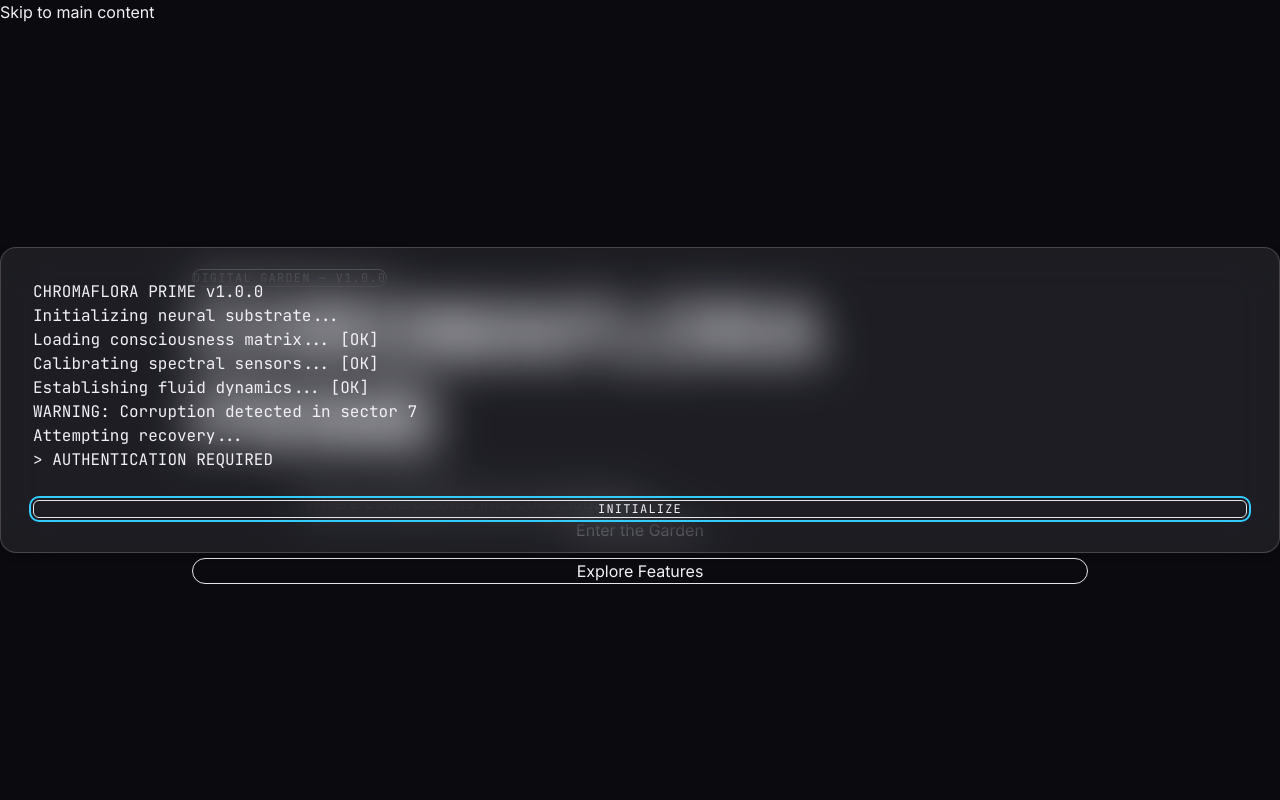
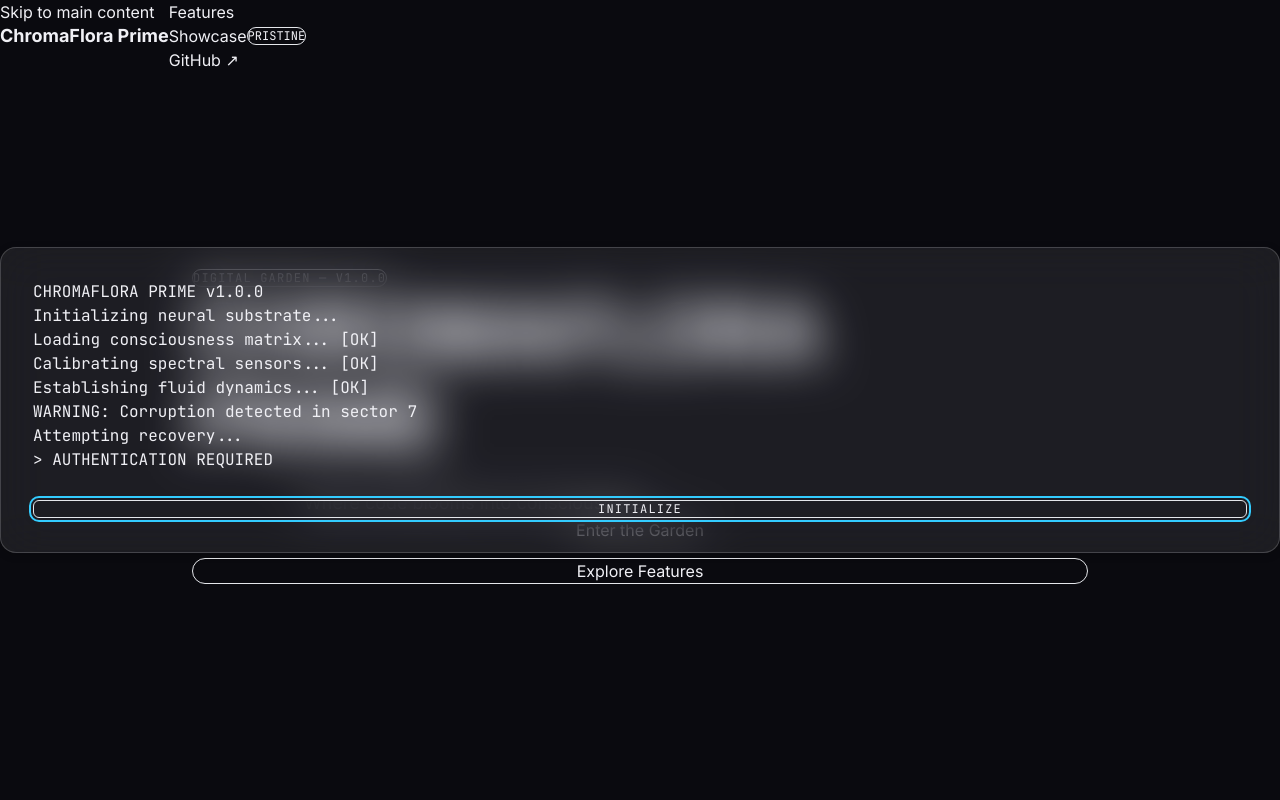
Before and after one commit to qt314wink/chromaflora-prime, a Next.js app: page / in a window 1280 px wide. Shown: the top 800 px of the page. Built offline with nearby package versions, Linux system fonts and the light colour scheme.

Commit message:
feat: mount Navbar in root layout

```diff
--- a/app/layout.tsx
+++ b/app/layout.tsx
@@ -1,6 +1,7 @@
 import type { Metadata, Viewport } from 'next';
 import { Inter, Space_Grotesk, JetBrains_Mono } from 'next/font/google';
 import './globals.css';
+import { Navbar } from '@/components/layout/Navbar';
 
 const inter = Inter({
   subsets: ['latin'],
@@ -111,6 +112,7 @@ export default function RootLayout({ children }: { children: React.ReactNode })
         >
           Skip to main content
         </a>
+        <Navbar />
         <main id="main-content" className="relative">
           {children}
         </main>
```
